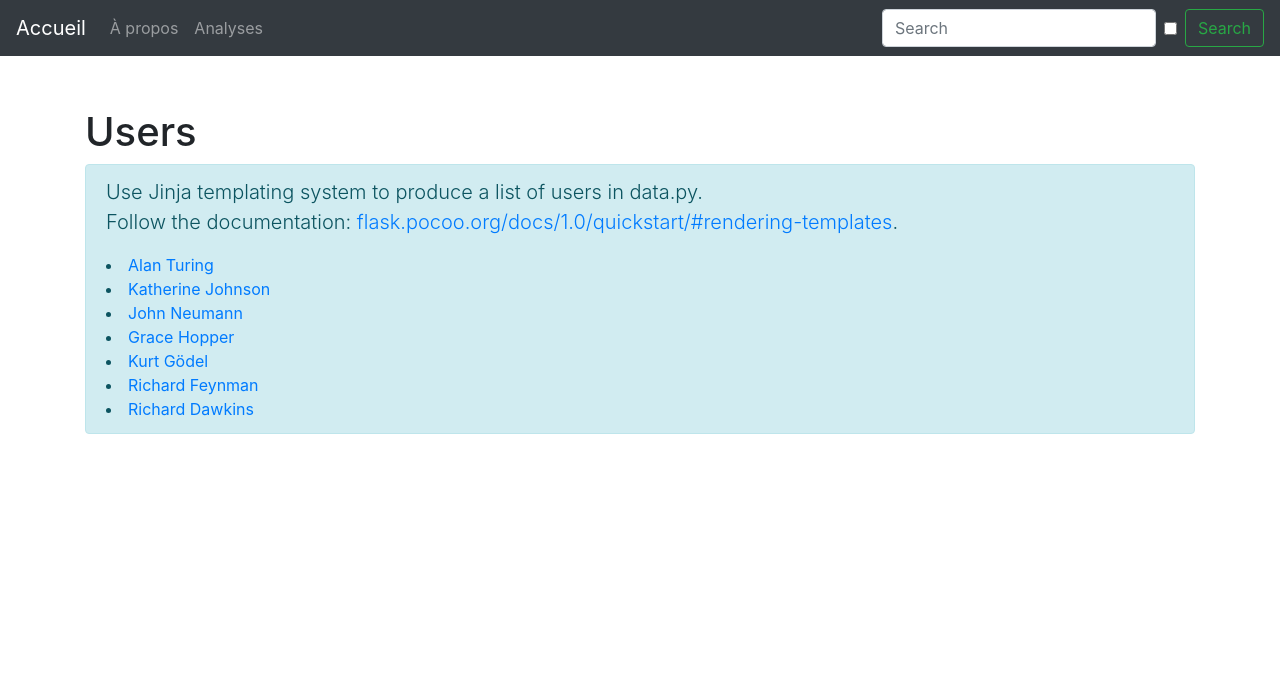
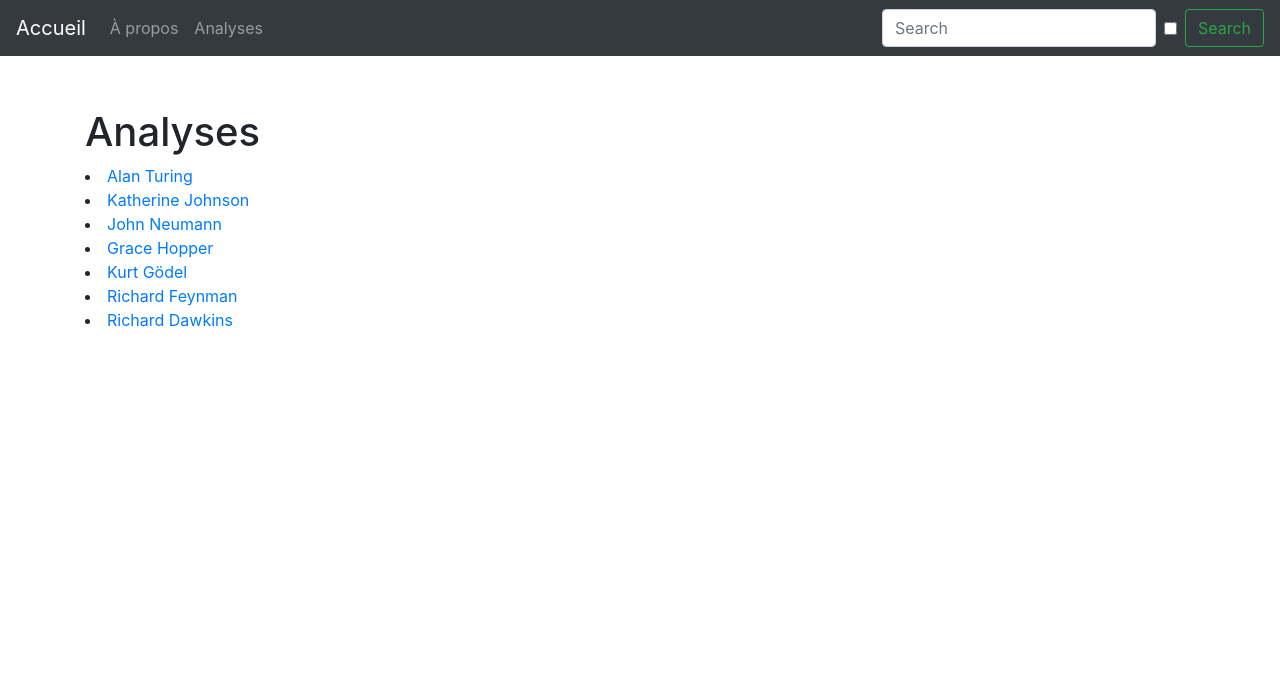
Before and after one commit to emathian/proteine_web, a Flask app: page /users/ in a window 1280 px wide. Shown: the top 674 px of the page. Run offline with Flask 2, Linux system fonts and the light colour scheme; some libraries are stand-ins or nearby versions.

Commit message:
debut page d'affichage

```diff
--- a/Découverte_Flask/templates/users.html
+++ b/Découverte_Flask/templates/users.html
@@ -1,9 +1,7 @@
 {% extends 'base.html' %}
 {% block content %}
-      <h1 class="mt-5">Users</h1>
-      <div class="alert alert-info" role="alert">
-      <p class="lead">Use Jinja templating system to produce a list of users in data.py.<br />
-      Follow the documentation: <a href="http://flask.pocoo.org/docs/1.0/quickstart/#rendering-templates">flask.pocoo.org/docs/1.0/quickstart/#rendering-templates</a>.
+      <h1 class="mt-5">Analyses</h1>
+
 
 	   {% for item in users %}
 		<li><a href='{{item['name']}}'> {{item['name']}} </a></li>
@@ -11,10 +9,7 @@
 
 
 		{% if user %}
-			<li>{{ user[0]}} was born in {{ user[2][:9]}}.   </li>
-			{% if user[1] == "f" %} <li> Her wikipedia id is {{ user[3] }}. </li>
-			{% else  %} <li> His wikipedia id is {{ user[3]}}.</li>
-			{% endif %}
+			<p class="lead"></p>
 		{% endif %}
 
 
```
